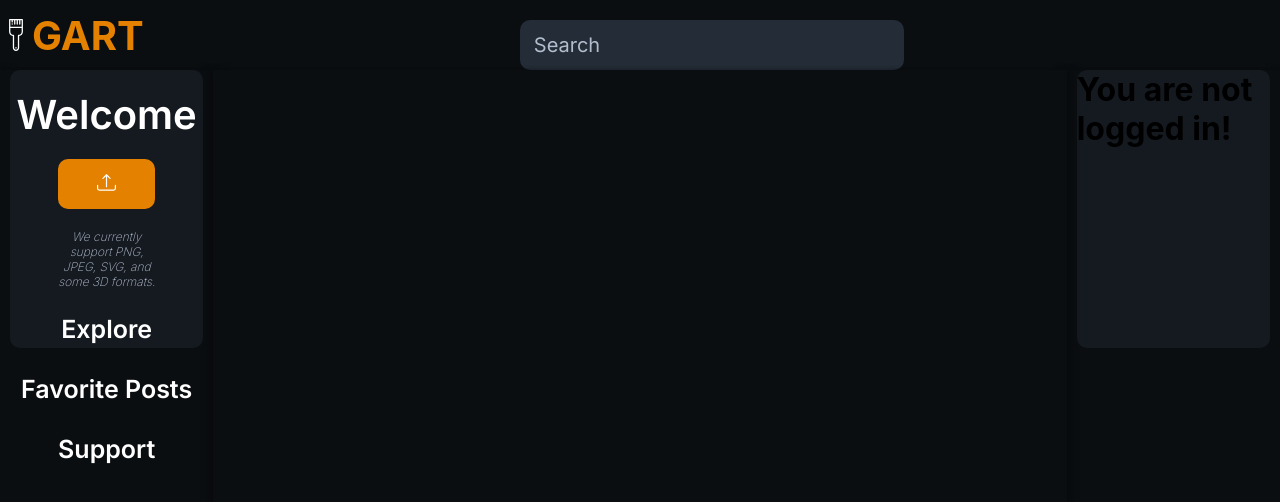
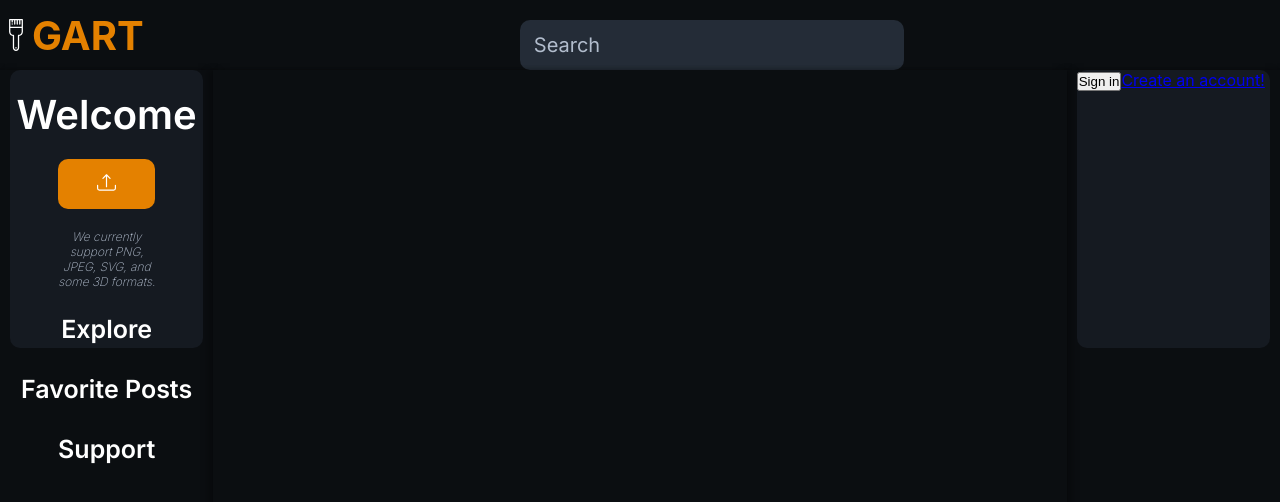
Before and after one commit to jsmolucha/CSC4990GART, a React (Create React App) app in the folder gart-app/: page /main in a window 1280 px wide. Shown: the top 502 px of the page. Built offline with nearby package versions, Linux system fonts and the light colour scheme.

Commit message:
Update mainpage.jsx

```diff
--- a/gart-app/src/pages/mainpage.jsx
+++ b/gart-app/src/pages/mainpage.jsx
@@ -11,6 +11,7 @@ import "./styles/mainstyles.css"
 import upload from "./images/upload.svg"
 import logo from "./images/placeholder.svg"
 import search from "./images/search.svg"
+import Upload from "./upload/upload.jsx"
 
 /* We simply can use an array and loop and print each user */
 const Mainpage  = () => {
@@ -43,7 +44,6 @@ const Mainpage  = () => {
   //   localStorage.getItem('profile') || ''
   // );
 
-
   return (
     <div className="containerMain">
       <div id="navigation">
@@ -58,7 +58,7 @@ const Mainpage  = () => {
       <div id="leftmost">
         <div id="welcomeContainer">
           <h2 id="welcMsg">Welcome</h2>
-          <button id="upload">
+          <button id="upload" >
             <img id='uploadSVG' src={upload} alt=""/>
           </button>
           <div id="supportTextContainer">
@@ -77,6 +77,7 @@ const Mainpage  = () => {
       </div>
       <div id="middle">
 
+
       </div>
       <div id="rightmost">
         <div id='profileContainer'>
@@ -87,20 +88,20 @@ const Mainpage  = () => {
             <ul>
               <li>{user?.result.username}</li>
               <li>{user?.result._id}</li>
-
             </ul>
           </div>
         ) : (
-          <div className={classes.appBar2}>
-            <h1>You are not logged in!</h1>
+          <div className='noLogin'>
+            <Link to="/login">
+              <button id='loginButton'>Sign in</button>
+            </Link>
+            <Link id='statusText' to='/register'>Create an account!</Link>
           </div>
         )}
           </div>
-
         </div>
       </div>
     </div>
   );
 }
-
 export default Mainpage;
```
